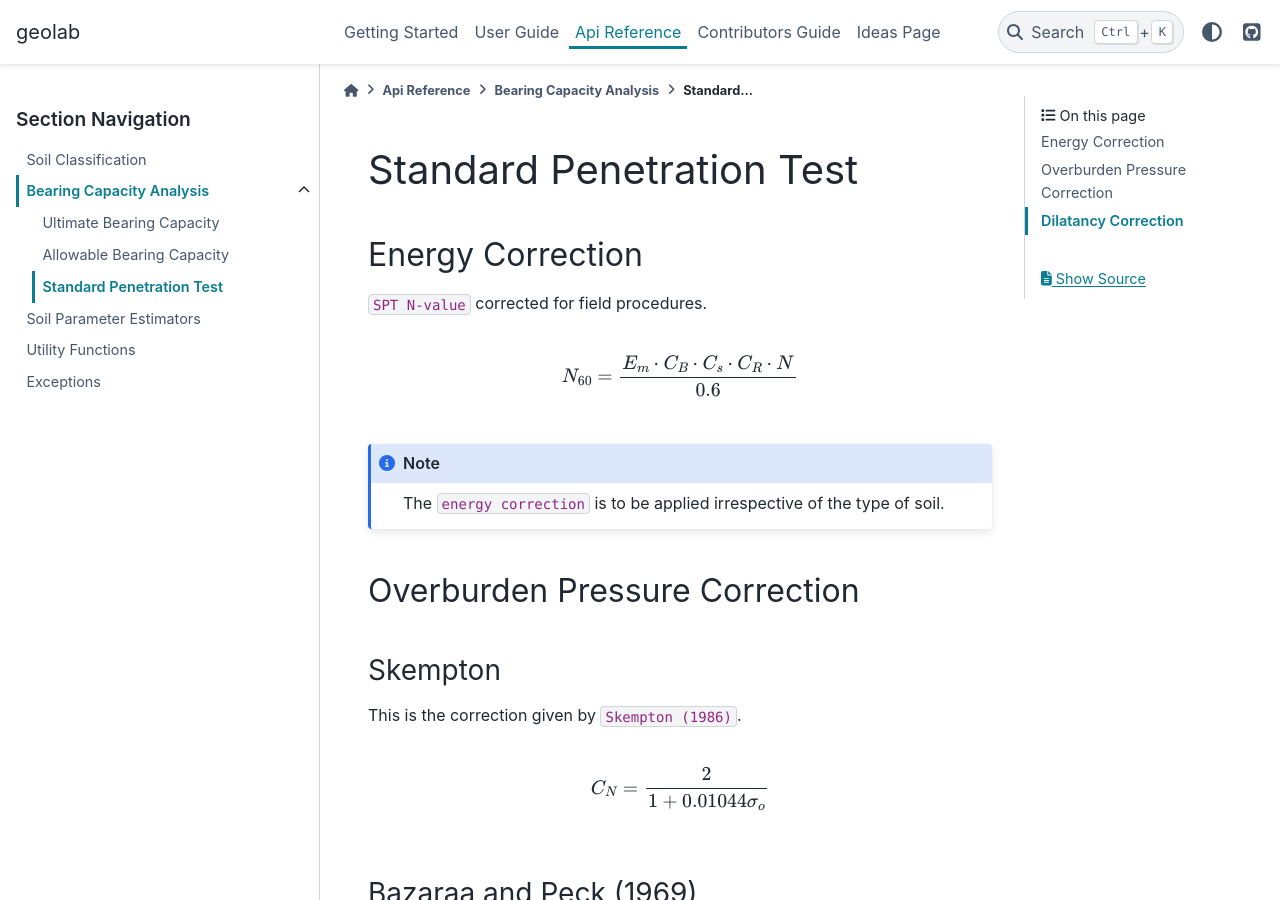
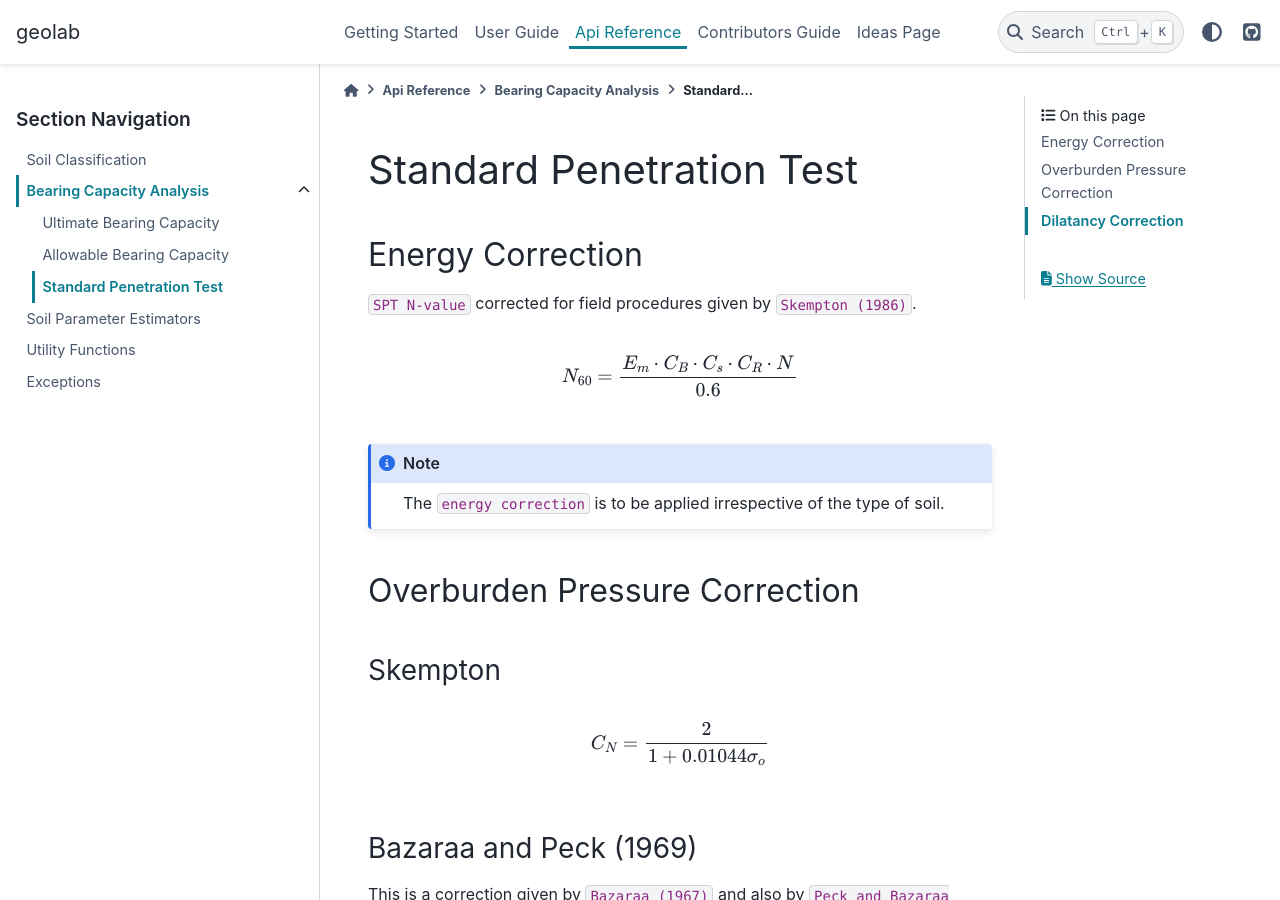
Before and after one commit to patrickboateng/geolysis, a Sphinx documentation site: the page built from docs/source/api/bearing_capacity/spt.rst, in a window 1280 px wide and 900 px high. Built offline with Sphinx 7.4.7 and the PyData theme 0.15.4, drawn with Linux system fonts in a browser that asks for light colours; cross-references to code outside the pages are shown as plain code; some of the changed lines change nothing that is shown.

Commit message:
fixed information error

```diff
--- a/docs/source/api/bearing_capacity/spt.rst
+++ b/docs/source/api/bearing_capacity/spt.rst
@@ -6,7 +6,7 @@ Standard Penetration Test
 Energy Correction
 -----------------
 
-``SPT N-value`` corrected for field procedures.
+``SPT N-value`` corrected for field procedures given by ``Skempton (1986)``.
 
 .. math::
 
@@ -21,8 +21,6 @@ Overburden Pressure Correction
 
 Skempton
 ++++++++
-
-This is the correction given by ``Skempton (1986)``.
 
 .. math::
 
```
